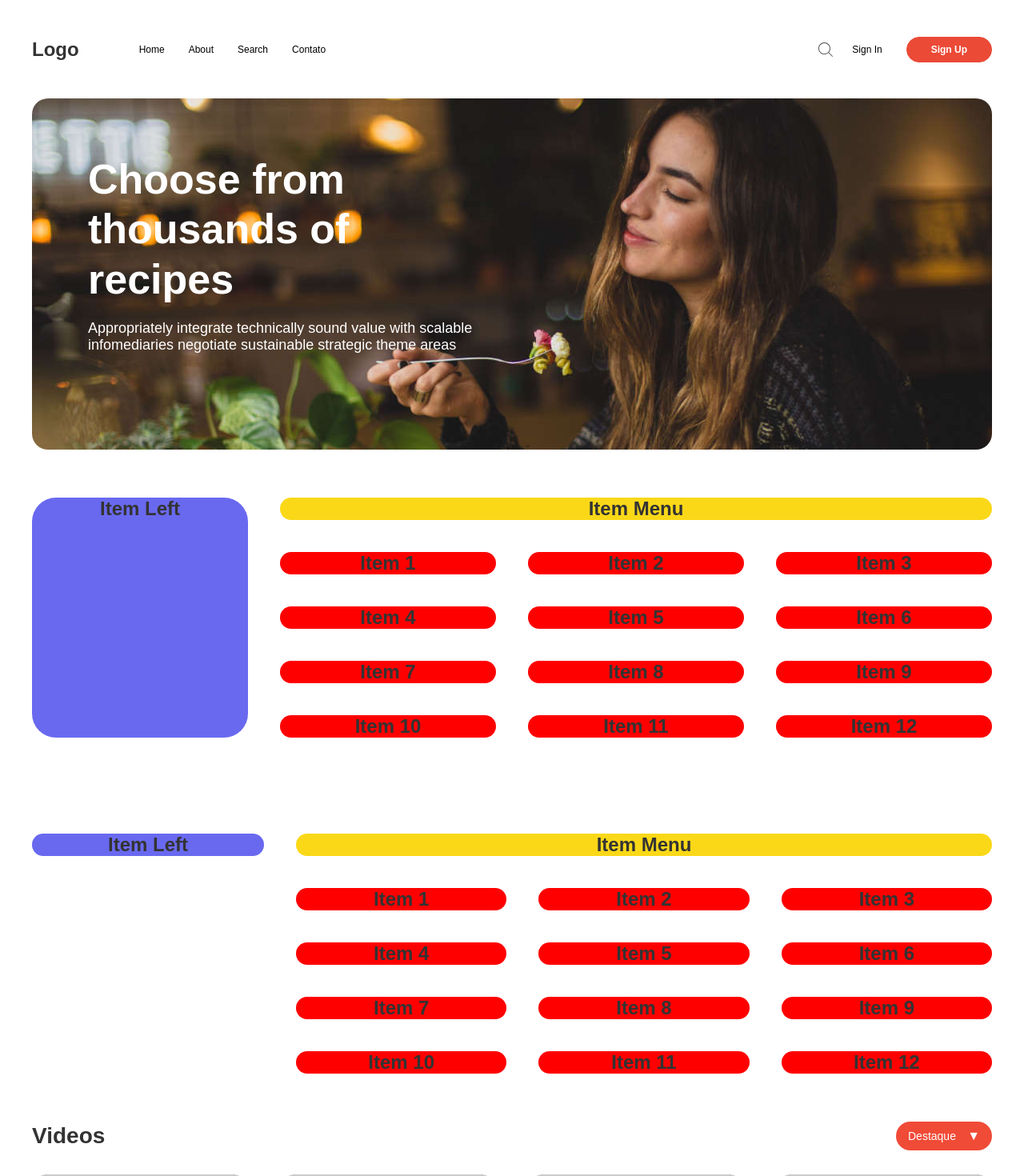
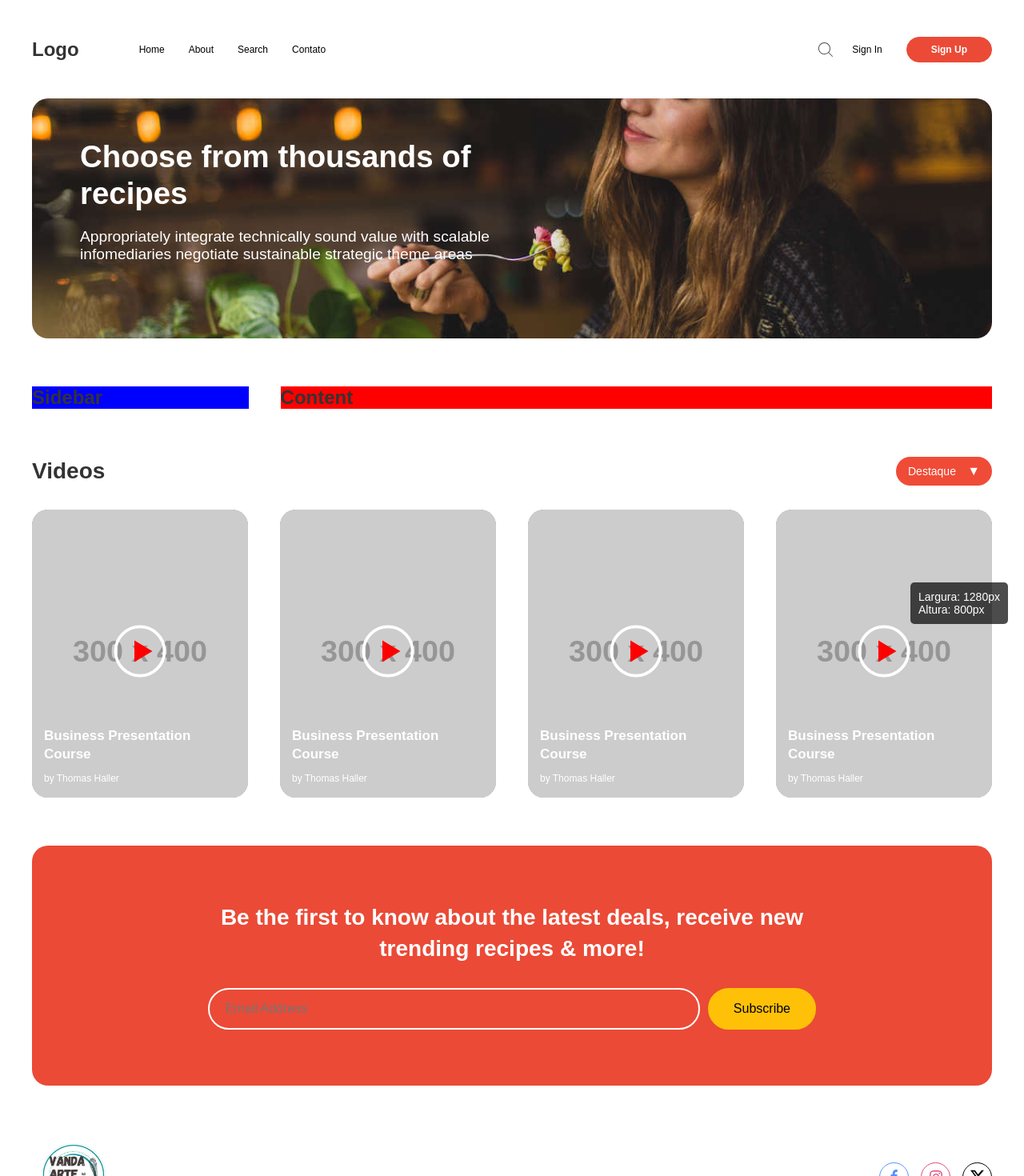
Before and after one commit to DouglasGonc/React-ViteImersao, a React (Vite) app: page / in a window 1280 px wide. Shown: the top 1470 px of the page at 80% size. Built offline with nearby package versions, Linux system fonts and the light colour scheme.

Commit message:
alinhamento de banner e incerssão de marcador

```diff
--- /dev/null
+++ b/src/assets/monitorador-screen.tsx
@@ -0,0 +1,44 @@
+import React, { useState, useEffect } from 'react';
+import styled from 'styled-components';
+
+const ScreenSizeContainer = styled.div`
+    position: fixed;
+    bottom: 20px;
+    right: 20px;
+    background-color: rgba(0, 0, 0, 0.7);
+    color: #fff;
+    padding: 10px;
+    border-radius: 5px;
+    font-size: 14px;
+    z-index: 1000;
+`;
+
+const ScreenSize = () => {
+    const [screenSize, setScreenSize] = useState({
+        width: window.innerWidth,
+        height: window.innerHeight
+    });
+
+    const updateScreenSize = () => {
+        setScreenSize({
+            width: window.innerWidth,
+            height: window.innerHeight
+        });
+    };
+
+    useEffect(() => {
+        window.addEventListener('resize', updateScreenSize);
+
+        // Cleanup event listener on component unmount
+        return () => window.removeEventListener('resize', updateScreenSize);
+    }, []);
+
+    return (
+        <ScreenSizeContainer>
+            Largura: {screenSize.width}px <br />
+            Altura: {screenSize.height}px
+        </ScreenSizeContainer>
+    );
+};
+
+export default ScreenSize;
--- a/src/components/footer.tsx
+++ b/src/components/footer.tsx
@@ -3,6 +3,7 @@ import styled from 'styled-components';
 import FacebookIcon from '../icons/facebook-icon';
 import { InstagramIcon } from '../icons/instagram-icon';
 import { XIcon } from '../icons/twitter-X-icon';
+import ScreenSize from '../assets/monitorador-screen';
 
 const FooterContainer = styled.footer`
 `;
@@ -110,6 +111,8 @@ const Footer: React.FC = () => {
                 </div>
             </FooterFlex2>
             <FooterGrid3>Made by Unbound Studio in Guatemala City.</FooterGrid3>
+
+            <ScreenSize />
         </FooterContainer>
     );
 };
--- a/src/components/main/banner.tsx
+++ b/src/components/main/banner.tsx
@@ -3,35 +3,66 @@ import styled from 'styled-components';
 
 const BannerContainer = styled.section`
     display: flex;
-    height: 439px;
-    width: 1200px;
-
+    flex-wrap: wrap;
+    width: 100%;
+    height: auto;
+    max-width: 1200px;
+    min-height: 300px;
     border-radius: 20px;
     background-image: url(/img/banner-test.jpg);
     background-size: cover;
+    background-position: center;
 
     .column1 {
-        width: 510px;
-        padding-left: 70px;
-        margin: 70px 0;
+        flex: 1;
+        padding-left: 5%;
+        margin: 50px 0;
     }
 
     .column2 {
-        width: 580px;
-        padding-left: 70px;
-        margin: 70px 0;
+        flex: 1;
+        padding-left: 5%;
+        margin: 50px 0;
     }
 
     h1 {
-        font-size: 52px;
-        line-height: 62.4px;
+        font-size: 3vw; /* Ajusta o tamanho do texto conforme a largura da tela */
+        line-height: 1.2em;
         color: #fff;
     }
 
     p {
         color: #fff;
-        font-size: 18px;
+        font-size: 1.5vw;
         margin-top: 20px;
+    }
+
+    @media (max-width: 768px) {
+        flex-direction: column;
+
+        h1 {
+            font-size: 5vw;
+        }
+
+        p {
+            font-size: 3vw;
+        }
+
+        .column1, .column2 {
+            width: 100%;
+            padding-left: 0;
+            text-align: center;
+        }
+    }
+
+    @media (max-width: 480px) {
+        h1 {
+            font-size: 6vw;
+        }
+
+        p {
+            font-size: 4vw;
+        }
     }
 `;
 
--- a/src/components/main/library-grid.tsx
+++ b/src/components/main/library-grid.tsx
@@ -13,8 +13,6 @@ const LibraryGrid: React.FC = () => {
     return (
         <ContainerLibrery>
             <RecipesItems />
-            <RecipesItems />
-            <RecipesItems />
         </ContainerLibrery>
     );
 };
--- a/src/components/main/recipe-items.tsx
+++ b/src/components/main/recipe-items.tsx
@@ -14,7 +14,6 @@ const RecipesItems: React.FC = () => {
     return (
         <BoxGrid>
             <img src="https://via.placeholder.com/300x160" alt="Thumbnail"/>
-
         </BoxGrid>
     );
 };
--- /dev/null
+++ b/src/components/main/recipe-library.tsx
@@ -0,0 +1,38 @@
+import React from "react";
+import styled from "styled-components";
+import SearchBar from "./search-bar";
+import SelectDropdown from "./select-dropdown";
+import RecipesItems from "./recipe-items";
+
+const ContainerLibrary = styled.section`
+    display: flex;
+    margin: 60px 0;
+`;
+
+const Sidebar = styled.section`
+    width: 365px;
+    margin: 0 40px 0 0;
+
+    background-color: blue;
+`;
+
+const Content = styled.section`
+    width: 100%;
+
+    background-color: red;
+`;
+
+const RecipeLibrary: React.FC = () => {
+    return (
+        <ContainerLibrary>
+            <Sidebar>
+                <h1>Sidebar</h1>
+            </Sidebar>
+            <Content>
+                <h1>Content</h1>
+            </Content>
+        </ContainerLibrary>
+    );
+};
+
+export default RecipeLibrary;
--- a/src/components/main/recipe-vibrary.tsx
+++ /dev/null
@@ -1,135 +0,0 @@
-import React from "react";
-import styled from "styled-components";
-// import SearchBar from "./search-bar";
-// import SelectDropdown from "./select-dropdown";
-// import LibraryGrid from "./library-grid";
-
-const ContainerGrid = styled.div`
-    /* padding: 60px 0;
-    display: grid;
-    grid-template-columns: 270px auto;
-    column-gap: 40px;
-
-    div{
-    } */
-
-    padding: 60px 0;
-    display: grid;
-    grid-template-columns: 1fr 1fr 1fr 1fr;
-    gap: 40px;
-    text-align: center;
-
-    .item1{
-        background-color: #6969f0;
-        border-radius: 30px;
-        grid-area: 1 / 1 / 6 / 2;
-    }
-    .item2{
-        background-color: #fad818;
-        border-radius: 30px;
-        grid-area: 1 / 2 / 1 / 5;
-    }
-    .item8{
-        background-color: red;
-        border-radius: 30px;
-    }
-    .itemFim{
-        background-color: #c8c8fd;
-        border-radius: 30px;
-        grid-area: 6 / 2 / 6 / 5;
-    }
-`;
-
-const ContainerFlex = styled.div`
-    display: flex;
-    align-items: flex-start;
-    padding: 60px 0;
-    gap: 40px;
-
-    .itemLeft{
-        background-color: #6969f0;
-        border-radius: 30px;
-        flex: 1;
-        text-align: center;
-    }
-    .itemRight{
-        border-radius: 30px;
-        flex: 3
-    }
-    .itemMenu{
-        background-color: #fad818;
-        border-radius: 30px;
-        margin-bottom: 40px;
-        text-align: center;
-    }
-    .itemGrid{
-        display: grid;
-        grid-template-columns: 1fr 1fr 1fr;
-        gap: 40px;
-    }
-    .item8{
-        background-color: red;
-        border-radius: 30px;
-        text-align: center;
-    }
-`;
-
-// const NavLibrary = styled.div`
-//     display: flex;
-//     justify-content: space-between;
-//     align-items: center;
-// `;
-
-const RecipeLibrary: React.FC = () => {
-    return (
-        <>
-
-        <ContainerGrid>
-            <div className="item1"><h1>Item Left</h1></div>
-            <div className="item2"><h1>Item Menu</h1></div>
-            <div className="item8"><h1>Item 1</h1></div>
-            <div className="item8"><h1>Item 2</h1></div>
-            <div className="item8"><h1>Item 3</h1></div>
-            <div className="item8"><h1>Item 4</h1></div>
-            <div className="item8"><h1>Item 5</h1></div>
-            <div className="item8"><h1>Item 6</h1></div>
-            <div className="item8"><h1>Item 7</h1></div>
-            <div className="item8"><h1>Item 8</h1></div>
-            <div className="item8"><h1>Item 9</h1></div>
-            <div className="item8"><h1>Item 10</h1></div>
-            <div className="item8"><h1>Item 11</h1></div>
-            <div className="item8"><h1>Item 12</h1></div>
-                {/* <NavLibrary>
-                    <SearchBar />
-                    <SelectDropdown />
-                </NavLibrary>
-
-                < LibraryGrid /> */}
-        </ContainerGrid>
-
-        <ContainerFlex>
-            <div className="itemLeft"><h1>Item Left</h1></div>
-            <div className="itemRight">
-                <div className="itemMenu"><h1>Item Menu</h1></div>
-                <div className="itemGrid">
-                    <div className="item8"><h1>Item 1</h1></div>
-                    <div className="item8"><h1>Item 2</h1></div>
-                    <div className="item8"><h1>Item 3</h1></div>
-                    <div className="item8"><h1>Item 4</h1></div>
-                    <div className="item8"><h1>Item 5</h1></div>
-                    <div className="item8"><h1>Item 6</h1></div>
-                    <div className="item8"><h1>Item 7</h1></div>
-                    <div className="item8"><h1>Item 8</h1></div>
-                    <div className="item8"><h1>Item 9</h1></div>
-                    <div className="item8"><h1>Item 10</h1></div>
-                    <div className="item8"><h1>Item 11</h1></div>
-                    <div className="item8"><h1>Item 12</h1></div>
-                </div>
-            </div>
-        </ContainerFlex>
-
-        </>
-    );
-};
-
-export default RecipeLibrary;
--- a/src/components/main/section-videos.tsx
+++ b/src/components/main/section-videos.tsx
@@ -21,6 +21,11 @@ const VideoGrid = styled.div`
     column-gap: 40px;
 
     margin: 30px 0 60px 0;
+
+    @media (max-width: 768px){
+        grid-template-columns: repeat(2, 1fr);
+        row-gap: 40px;
+    }
 `;
 
 const SectionVideos: React.FC = () => {
--- a/src/pages/Contact.tsx
+++ b/src/pages/Contact.tsx
@@ -83,6 +83,7 @@ const Formulario = styled.div`
     .textarea{
         margin-bottom: 14px;
         border-radius: 30px;
+        width: 100%;
         border: 1px solid #fff;
         background-color: transparent;
         padding: 8px;
@@ -118,19 +119,19 @@ const Formulario = styled.div`
 
 const Contact: React.FC = () => {
 
-    const [name, setName] = useState<string>(''); // Definindo os tipos para TypeScript
+    const [name, setName] = useState<string>('');
     const [email, setEmail] = useState<string>('');
     const [message, setMessage] = useState<string>('');
 
-    function SendEmail(e: React.FormEvent<HTMLFormElement>){ // Previne o recarregamento de pagina
+    function SendEmail(e: React.FormEvent<HTMLFormElement>){
         e.preventDefault();
 
         if(name === '' || email === '' || message === ''){
-            toast.error("Preencha todos os campos"); // Exibe a notificação de erro
+            toast.error("Preencha todos os campos");
             return;
         }
 
-        toast.success("Email enviado com sucesso!"); // Exibe a notificação de sucesso
+        toast.success("Email enviado com sucesso!");
     }
 
     return (
@@ -171,15 +172,15 @@ const Contact: React.FC = () => {
                 </Formulario>
             </ContainerContact>
             <ToastContainer
-                position="bottom-center" // Centraliza horizontalmente e coloca no fim da tela verticalmente
-                autoClose={5000} // Tempo que o toast fica visível (opcional)
-                hideProgressBar={false} // Esconde ou mostra a barra de progresso
-                newestOnTop={false} // Define se o toast mais recente aparece no topo
-                closeOnClick // Fecha o toast ao clicar nele
-                rtl={false} // Define a direção do texto, se precisar de suporte para RTL (direita para esquerda)
-                pauseOnFocusLoss // Pausa o timer ao perder o foco (ex. mudar de aba)
-                draggable // Permite arrastar o toast
-                pauseOnHover // Pausa o timer ao passar o mouse sobre o toast
+                position="bottom-center"
+                autoClose={5000}
+                hideProgressBar={false}
+                newestOnTop={false}
+                closeOnClick
+                rtl={false}
+                pauseOnFocusLoss
+                draggable
+                pauseOnHover
             />
         </>
     );
--- a/src/pages/Home.tsx
+++ b/src/pages/Home.tsx
@@ -1,7 +1,7 @@
 import Banner from '../components/main/banner';
 import Newsletter from '../components/main/input-newslatter';
 import SectionVideos from '../components/main/section-videos';
-import RecipeLibrary from '../components/main/recipe-vibrary';
+import RecipeLibrary from '../components/main/recipe-library';
 
 const Home: React.FC = () => {
     return (
```
